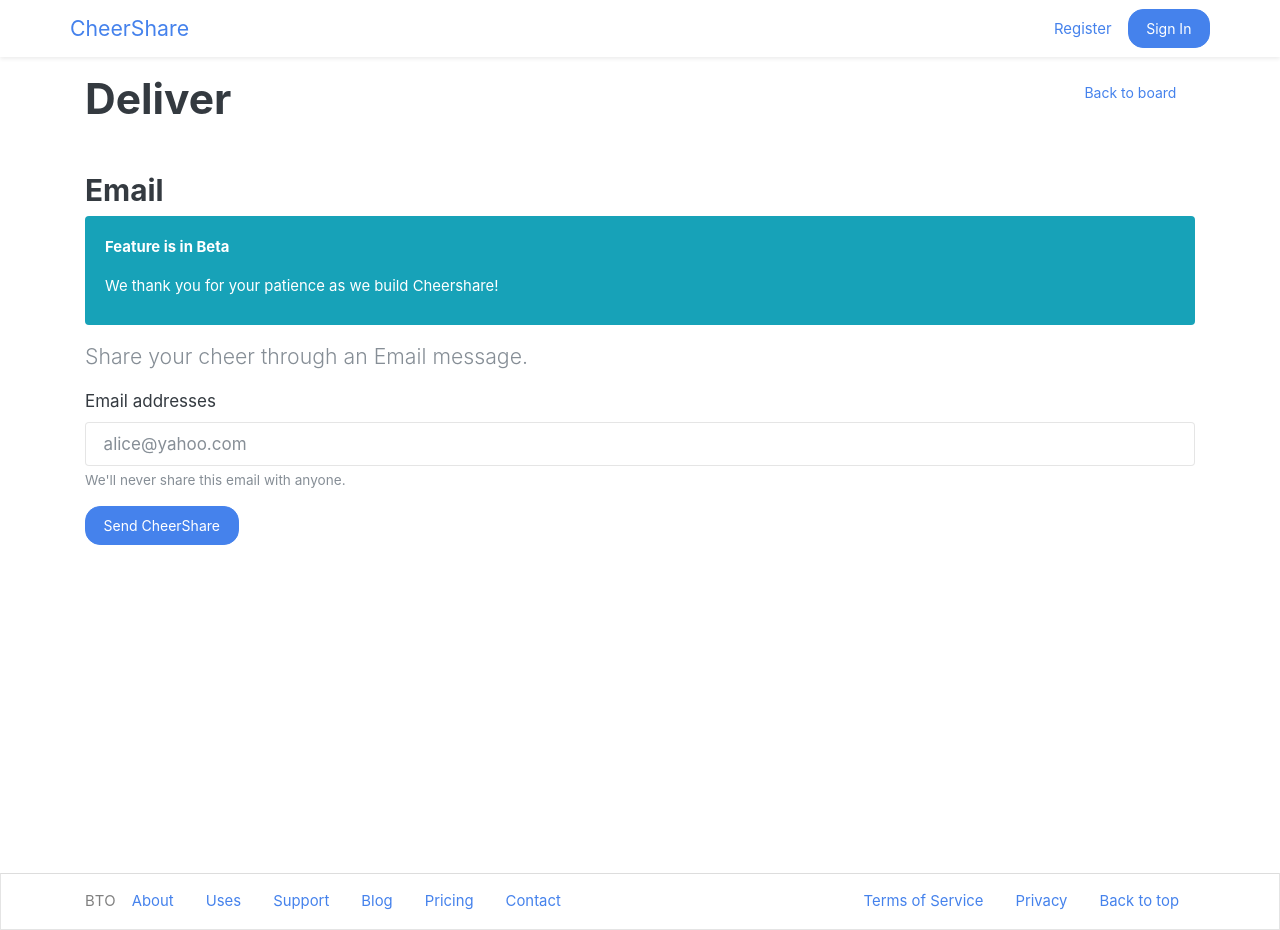
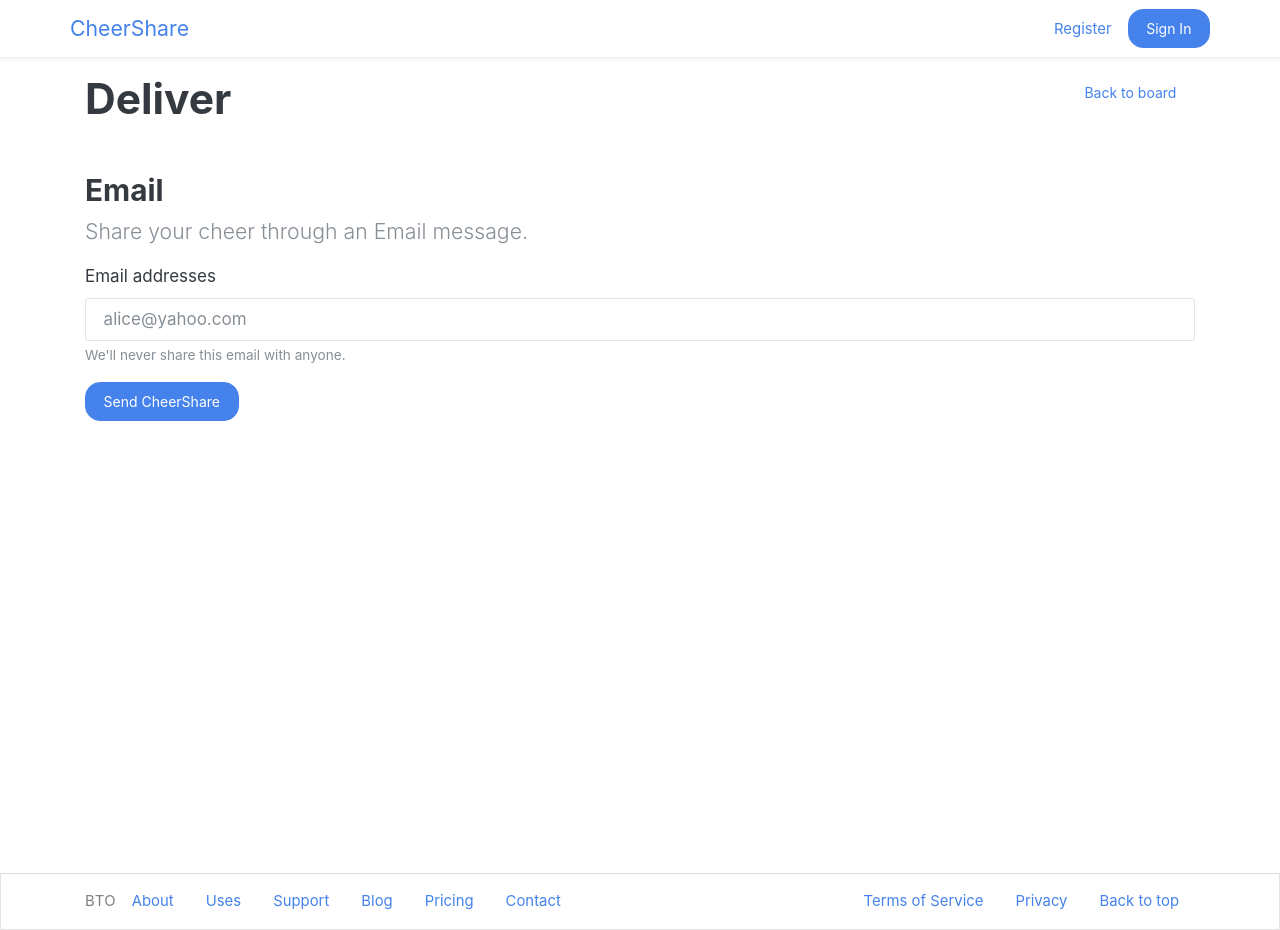
Before and after one commit to cheershareapp/cheershare, a Next.js app: page /cheer/1/deliver in a window 1280 px wide. Built offline with nearby package versions, Linux system fonts and the light colour scheme; no server answers.

Commit message:
Remove BetaNotice from delivery page

```diff
--- a/pages/cheer/[id]/deliver.js
+++ b/pages/cheer/[id]/deliver.js
@@ -50,7 +50,6 @@ export default function Deliver() {
 
             <h3 className="mt-5">Email</h3>
             { error.length > 0 && <ErrorNotice message={error} />}
-            <BetaNotice />
             <p className="lead">
                 Share your cheer through an Email message.
             </p>
```
